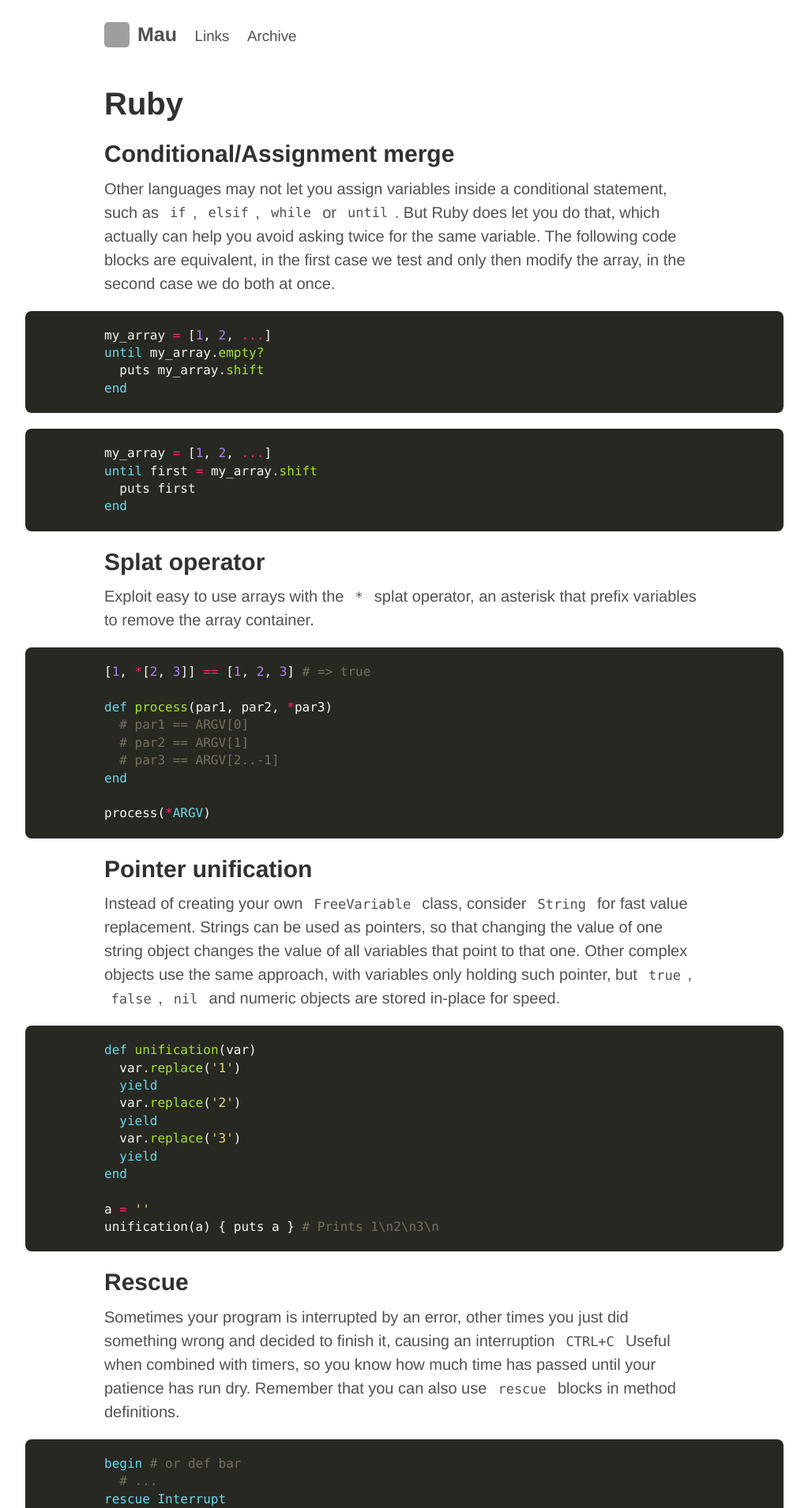
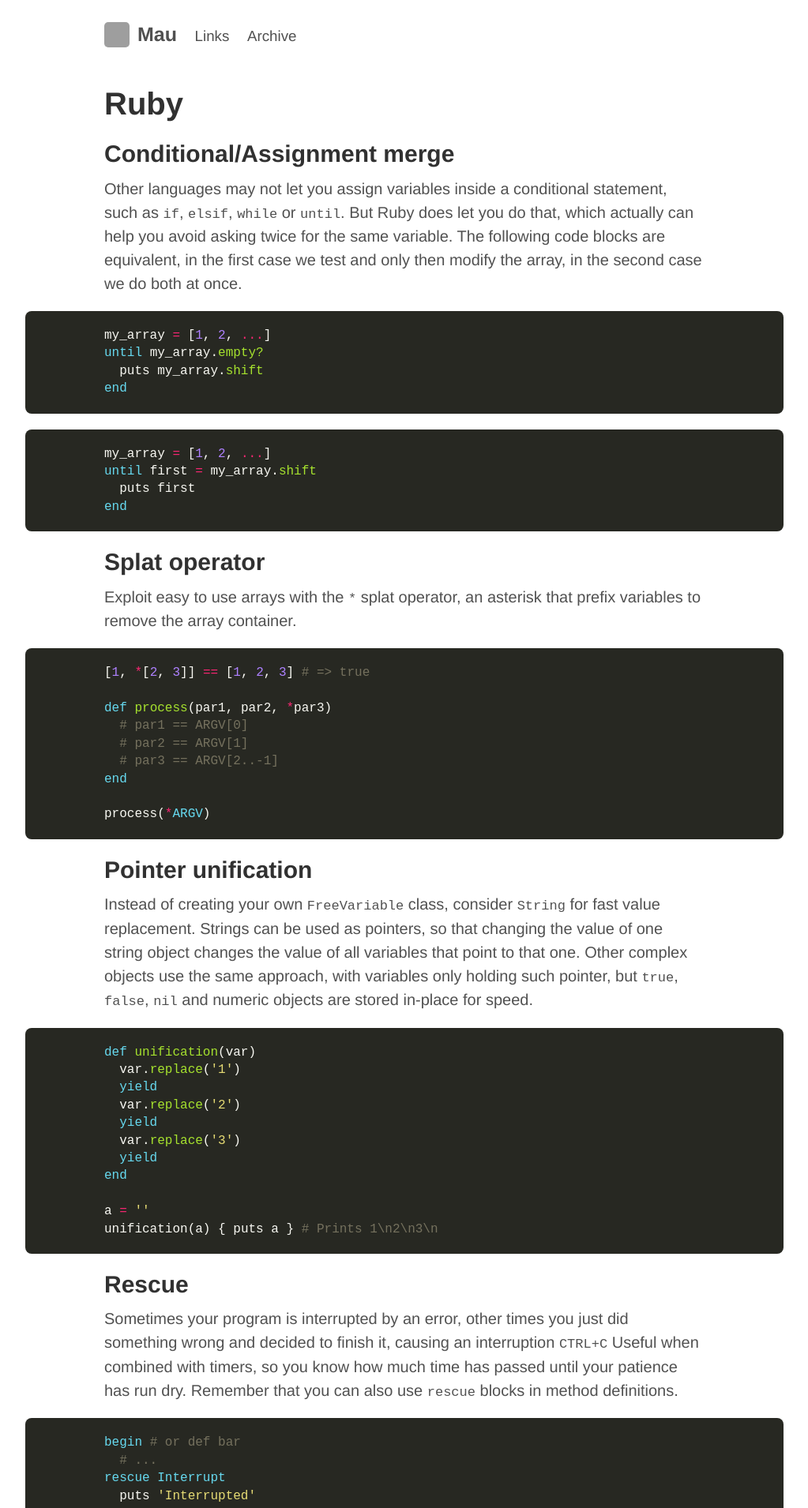
Before and after one commit to Maumagnaguagno/maumagnaguagno.github.io, a Jekyll site: the page built from Ruby.md, in a window 1280 px wide. Shown: the top 1910 px of the page at 79% size, without its empty margins (128-1151 px from the left). Built offline with Jekyll 4.4.1, drawn with Linux system fonts in a browser that asks for light colours; grey boxes are pictures that could not be loaded.

Commit message:
Remove unused font and padding for code blocks

```diff
--- a/css/_settings.scss
+++ b/css/_settings.scss
@@ -1,7 +1,6 @@
 // CSS theme
 
 $font-family:      "Helvetica Neue", Helvetica, Arial, sans-serif;
-$code-font-family: Menlo, Monaco, "Courier New", monospace;
 
 $nav-color:       #505050;
 $nav-small-color: #C0C0C0;
--- a/css/style.scss
+++ b/css/style.scss
@@ -87,12 +87,7 @@ dd {
 
 // Code
 
-code, pre {
-  font-family: $code-font-family;
-}
-
 code {
-  padding: .25em .5em;
   font-size: 85%;
 }
 
```
